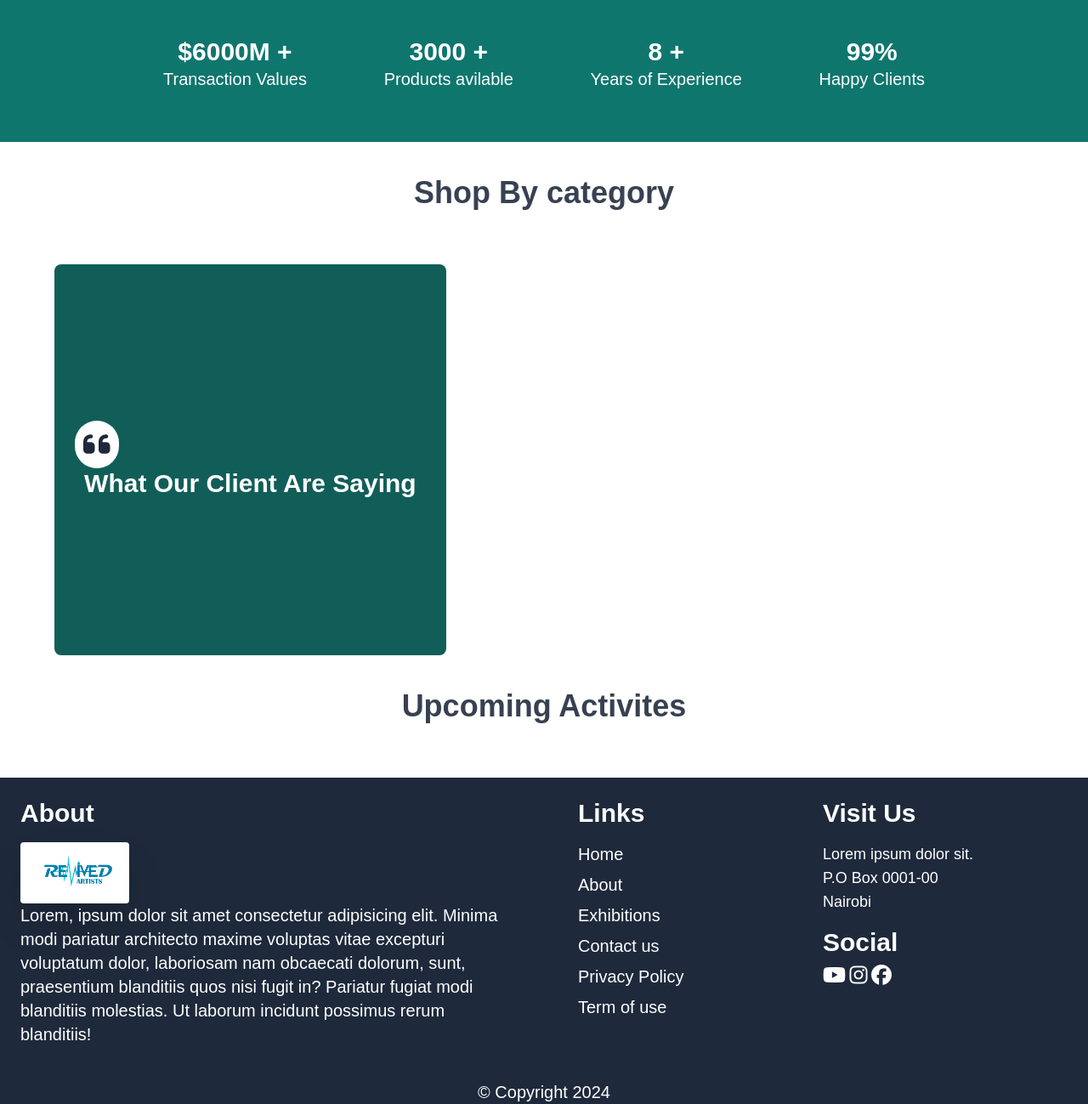
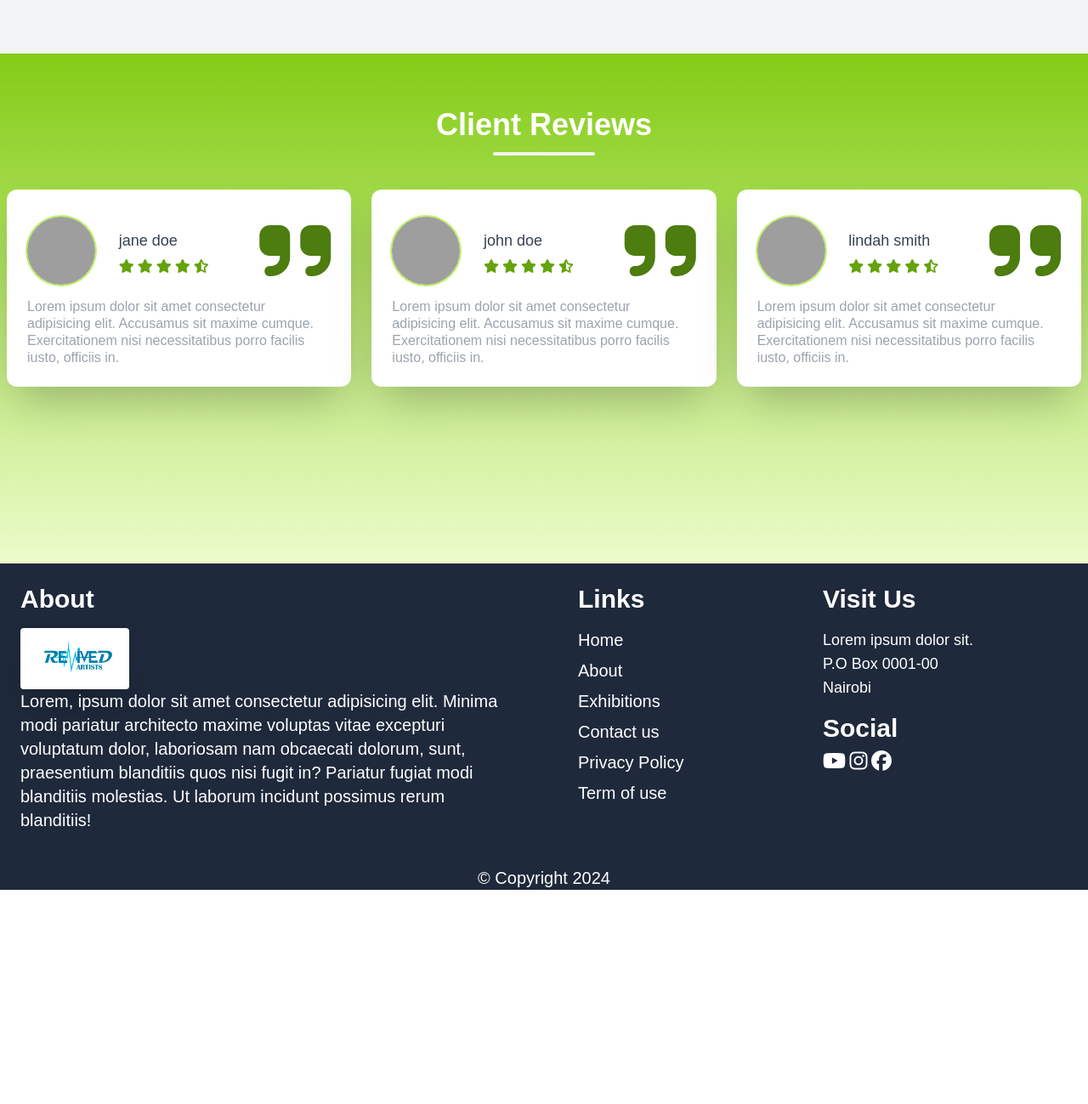
Before and after one commit to zablon-oigo/art, a Django app: page / in a window 1280 px wide. Shown: the part 875-2174 px from the top of the page at 85% size. After the commit the page ends 1922 px from the top, so only its background shows below. Run offline with Django 4.2, Linux system fonts and the light colour scheme; data that the repository does not hold is empty; style sheets or scripts are compiled from the project's sources; parts of the project's set-up code (start-up, migrations or seed data) failed here and were passed over; some libraries are stand-ins or nearby versions; grey boxes are pictures that could not be loaded.

Commit message:
New template design

```diff
--- a/templates/product/landing.html
+++ b/templates/product/landing.html
@@ -1,79 +1,32 @@
 {% extends 'base.html' %}
+{% load static %}
 {% block title %}
 Home
 {% endblock %}
 
 {% block content %}
-<section class=" mx-auto">
-   <div class="">
-    {% load static %}
-
-
-<div id="default-carousel" class="relative w-full" data-carousel="slide">
-    <!-- Carousel wrapper -->
-    <div class="relative h-56 overflow-hidden rounded-lg md:h-[32rem]">
-         <!-- Item 1 -->
-        <div class="hidden duration-700 ease-in-out" data-carousel-item>
-            <h2 class="text-center font-sans text-8xl font-bold">revive artist</h2>
-            <img src="{% static 'image/image1.jpg' %}" class="absolute block w-full -translate-x-1/2 -translate-y-1/2 top-1/2 left-1/2" alt="...">
-        </div>
-        <!-- Item 2 -->
-        <div class="hidden duration-700 ease-in-out" data-carousel-item>
-            <img src="{% static 'image/image2.jpg' %}" class="absolute block w-full -translate-x-1/2 -translate-y-1/2 top-1/2 left-1/2" alt="...">
-        </div>
-        <!-- Item 3 -->
-        <div class="hidden duration-700 ease-in-out" data-carousel-item>
-            <img src="{% static 'image/image3.jpg' %}" class="absolute block w-full -translate-x-1/2 -translate-y-1/2 top-1/2 left-1/2" alt="...">
-        </div>
-        <!-- Item 4 -->
-        <div class="hidden duration-700 ease-in-out" data-carousel-item>
-            <img src="{% static 'image/image2.jpg' %}" class="absolute block w-full -translate-x-1/2 -translate-y-1/2 top-1/2 left-1/2" alt="...">
-        </div>
-        <!-- Item 5 -->
-        <div class="hidden duration-700 ease-in-out" data-carousel-item>
-            <img src="{% static 'image/image3.jpg' %}" class="absolute block w-full -translate-x-1/2 -translate-y-1/2 top-1/2 left-1/2" alt="...">
-        </div>
-    </div>
-
-    <!-- Slider controls -->
-    <button type="button" class="absolute top-0 start-0 z-30 flex items-center justify-center h-full px-4 cursor-pointer group focus:outline-none" data-carousel-prev>
-        <span class="inline-flex items-center justify-center w-10 h-10 rounded-full bg-white/30 dark:bg-gray-800/30 group-hover:bg-white/50 dark:group-hover:bg-gray-800/60 group-focus:ring-4 group-focus:ring-white dark:group-focus:ring-gray-800/70 group-focus:outline-none">
-            <svg class="w-4 h-4 text-white dark:text-gray-800 rtl:rotate-180" aria-hidden="true" xmlns="http://www.w3.org/2000/svg" fill="none" viewBox="0 0 6 10">
-                <path stroke="currentColor" stroke-linecap="round" stroke-linejoin="round" stroke-width="2" d="M5 1 1 5l4 4"/>
-            </svg>
-            <span class="sr-only">Previous</span>
-        </span>
-    </button>
-    <button type="button" class="absolute top-0 end-0 z-30 flex items-center justify-center h-full px-4 cursor-pointer group focus:outline-none" data-carousel-next>
-        <span class="inline-flex items-center justify-center w-10 h-10 rounded-full bg-white/30 dark:bg-gray-800/30 group-hover:bg-white/50 dark:group-hover:bg-gray-800/60 group-focus:ring-4 group-focus:ring-white dark:group-focus:ring-gray-800/70 group-focus:outline-none">
-            <svg class="w-4 h-4 text-white dark:text-gray-800 rtl:rotate-180" aria-hidden="true" xmlns="http://www.w3.org/2000/svg" fill="none" viewBox="0 0 6 10">
-                <path stroke="currentColor" stroke-linecap="round" stroke-linejoin="round" stroke-width="2" d="m1 9 4-4-4-4"/>
-            </svg>
-            <span class="sr-only">Next</span>
-        </span>
-    </button>
-</div>
-
+<div class="min-h-[600px]">
 
 </div>
-    <h1 class="text-4xl text-center text-gray-700 font-semibold my-6">Deals of the Day</h1>
-    <div class="max-w-6xl mx-auto grid md:grid-cols-5 gap-4 grid-cols-2 ">
+<div class="bg-gray-100 md:pb-28 pb-14">
+    <h1 class="text-4xl text-center text-gray-700 font-semibold py-6 uppercase">Deals of the Day</h1>
+<div class="md:px-6 px-5 grid md:grid-cols-5 gap-4 grid-cols-1 ">
     {% for product in products %}
-    <div class="shadow-2xl rounded-b-xl  my-4 ">
+<div class="shadow-2xl rounded-b-xl my-4 " data-aos="zoom-in">
     <a href="{{product.get_absolute_url}}" class="">
         <img src="{{product.image.url}}" alt="{{product.name}}" class="w-full  h-64 object-center object-cover rounded-t-lg">
-            <div class="bg-white p-6 rounded-xl font-sans">
+        <div class="bg-white rounded-xl p-4 font-sans">
 
                 <h3 class="text-gray-500 text-xs tracking-widest title-font mb-1">{{product.category}}</h3>
-                    <h2 class="text-gray-900 title-font text-md font-medium">{{product.name |title}}</h2>
+                <h2 class="text-gray-900 title-font text-sm font-medium">{{product.name |title}}</h2>
                 <p class="mt-1 "><span class="font-semibold">Price:</span> ${{product.price}}</p>
 
-                <div class="my-2">
+            <div class="mt-2">
 
-                        <form action="{% url 'cart:cart_add' product.id %}" method="post" class="flex items-center  justify-around">
+                    <form action="{% url 'cart:cart_add' product.id %}" method="post" class="">
                         {% csrf_token %}
                         {{form}}
-                            <button type="submit" class=" w-full text-white px-6 py-3 hover:scale-x-110 hover:-translate-y-2 hover:duration-700 hover:delay-300 hover:ease-linear transition-all bg-teal-500 hover:bg-teal-800 hover:text-white uppercase">add to cart</button>
+                        <button type="submit" class=" w-full text-white py-2 px-4 rounded text-sm  hover:translate-x-2 hover:duration-700  hover:ease-linear transition-all bg-teal-500 hover:bg-teal-800 hover:text-white uppercase">add to cart</button>
                     </button>
                     </form>
 
@@ -85,111 +38,140 @@ Home
 </div>
 {% endfor %}
 </div>
-                <div class="my-10 flex items-center justify-center">
-                    <button class="px-6 py-3 rounded-xl  bg-teal-500 hover:bg-teal-700   transform-gpu hover:scale-125 hover:translate-y-3  hover:duration-700 hover:delay-300 hover:ease-linear text-white ">
-                        <a href="{% url 'product:product_list' %}" class="inline-flex items-center justify-center text-lg uppercase">view all</a>
-                    </button>
+</div>
+<div class="min-h-[600px] md:px-2 px-4 py-4 md:py-10 bg-gradient-to-b from-lime-500 to-lime-100">
+
+    <h2 class="text-4xl text-center text-white capitalize font-semibold mt-6">
+         client reviews
+    </h2>
+    <hr class="mx-auto w-[120px] mt-3 border-2 border-gray-100 rounded-xl ">
+    <div class="my-10 flex justify-between items-center md:space-x-6  flex-col-reverse md:flex-row">
+        <div class="mb-4 px-6 py-6 bg-white rounded-xl shadow-2xl">
+                <div class="flex items-center justify-between">
+                        <div class="">
+                        <img src="{% static 'image/client1.png' %}" alt="" class="w-[80px] h-[80px] rounded-full ring-2 ring-lime-300 mr-2" />
+                        </div>
+                        <div class="">
+                        <h2 class=" md:text-lg text-md mb-2 text-gray-700">jane doe</h2>
+                    <div class="flex items-center gap-1">
+                        <i class="fa-solid fa-star text-lime-600"></i>
+                        <i class="fa-solid fa-star text-lime-600"></i>
+                        <i class="fa-solid fa-star text-lime-600"></i>
+                        <i class="fa-solid fa-star text-lime-600"></i>
+                        <i class="fa-solid fa-star-half-stroke text-lime-600"></i>
+
+
+                            </div>
+                        </div>
+                    <span class="ml-10">
+                        <i class="fa-solid fa-quote-right text-lime-700 text-8xl"></i>
+
+                    </span>
+                 </div>
+                <div class="mt-2">
+                     <p class="text-md leading-tight font-light text-gray-400">
+                        Lorem ipsum dolor sit amet consectetur adipisicing elit. Accusamus sit maxime cumque. Exercitationem nisi necessitatibus porro facilis iusto, officiis in.
+                     </p>
+                </div>
+      </div>
+        <div class="mb-4 px-6 py-6 bg-white rounded-xl shadow-2xl">
+                <div class="flex items-center justify-between">
+                        <div class="">
+                        <img src="{% static 'image/client2.png' %}" alt="" class="w-[80px] h-[80px] rounded-full ring-2 ring-lime-300 mr-2" />
+                        </div>
+                        <div class="">
+                        <h2 class=" md:text-lg text-md mb-2 text-gray-700">john doe</h2>
+                    <div class="flex items-center gap-1">
+                        <i class="fa-solid fa-star text-lime-600"></i>
+                        <i class="fa-solid fa-star text-lime-600"></i>
+                        <i class="fa-solid fa-star text-lime-600"></i>
+                        <i class="fa-solid fa-star text-lime-600"></i>
+                        <i class="fa-solid fa-star-half-stroke text-lime-600"></i>
+
+
+                            </div>
+                        </div>
+                    <span class="ml-10">
+                        <i class="fa-solid fa-quote-right text-lime-700 text-8xl"></i>
+                    </span>
+                 </div>
+                <div class="mt-2">
+                     <p class="text-md leading-tight font-light text-gray-400">
+                        Lorem ipsum dolor sit amet consectetur adipisicing elit. Accusamus sit maxime cumque. Exercitationem nisi necessitatibus porro facilis iusto, officiis in.
+                     </p>
+                </div>
+      </div>
+        <div class="mb-4 px-6 py-6 bg-white rounded-xl shadow-2xl">
+                <div class="flex items-center justify-between">
+                        <div class="">
+                        <img src="{% static 'image/client3.png' %}" alt="" class="w-[80px] h-[80px] rounded-full ring-2 ring-lime-300 mr-2" />
+                        </div>
+                        <div class="">
+                        <h2 class=" md:text-lg text-md mb-2 text-gray-700">lindah smith</h2>
+                    <div class="flex items-center gap-1">
+                        <i class="fa-solid fa-star text-lime-600"></i>
+                        <i class="fa-solid fa-star text-lime-600"></i>
+                        <i class="fa-solid fa-star text-lime-600"></i>
+                        <i class="fa-solid fa-star text-lime-600"></i>
+                        <i class="fa-solid fa-star-half-stroke text-lime-600"></i>
+
+
+                            </div>
+                        </div>
+                    <span class="ml-10">
+                        <i class="fa-solid fa-quote-right text-lime-700 text-8xl"></i>
+                    </span>
+                 </div>
+                <div class="mt-2">
+                     <p class="text-md leading-tight font-light text-gray-400">
+                        Lorem ipsum dolor sit amet consectetur adipisicing elit. Accusamus sit maxime cumque. Exercitationem nisi necessitatibus porro facilis iusto, officiis in.
+                     </p>
+                </div>
       </div>
 
 
 </div>
-</section>
-<div class="my-10 bg-teal-700  text-white px-10 py-12">
-<div class="max-w-4xl mx-auto flex md:flex-row flex-col items-center justify-between">
-    <div class="mb-3">
-        <h2 class="text-3xl font-bold text-center">$6000M +</h2>
-        <p class="text-xl font-medium text-center">Transaction Values</p>
-   </div>
-   <div class="mb-3">
-       <h2 class="text-3xl font-bold text-center">3000 +</h2>
-        <p class="text-xl font-medium text-center">Products avilable</p>
-   </div>
-   <div class="mb-3">
-       <h2 class="text-3xl font-bold text-center">8 +</h2>
-        <p class="text-xl font-medium text-center">Years of Experience</p>
-   </div>
-   <div class="mb-3">
-       <h2 class="text-3xl font-bold text-center">99%</h2>
-        <p class="text-xl font-medium text-center">Happy Clients</p>
     </div>
 </div>
-</div>
-<section class="my-10">
-    <h2 class="text-4xl text-center font-semibold text-gray-700 mb-6">Shop By category</h2>
-    <div class="grid md:grid-cols-4 grid-cols-2 gap-4 max-w-6xl mx-auto">
-        {% for category in categories %}
-            <div class=" bg-black rounded-xl shadow-2xl  md:px-10 px-3 py-6 text-white">
-                <div class="">
-                    <h2 class="text-3xl mb-2 text-center font-semibold ">{{category.name}}</h2>
-                    <div class="">
-                        <button class="border-2 w-full border-white rounded-xl px-6 py-3">
-                            <a href="" class="uppercase text-md">view all</a></button>
-                    </div>
-                </div>
+<script>
+const slides=document.querySelectorAll(".slides img")
+let slideIndex=0
+let intervalId=null;
 
-            </div>
-            {% endfor %}
+document.addEventListener("DOMContentLoaded", initializeSlider)
+function initializeSlider(){
+    if(slides.length > 0){
+        slides[slideIndex].classList.add("displayslide")
+        intervalId=setInterval(nextSlide,5000)
 
-    </div>
-    <div class="my-10 max-w-6xl mx-auto">
-        <div class="flex items-center justify-between md:flex-row flex-col">
-            <div class="md:w-2/5 w-full bg-teal-800 p-6 rounded-lg text-white ">
-                <div class="md:my-40 my-20">
-                    <i class="fa-solid fa-quote-left text-4xl rounded-full bg-white px-2.5 py-2.5 text-slate-800"></i>
-                    <h2 class="text-3xl capitalize text-center font-bold">What our client are saying</h2>
-
-                </div>
-            </div>
-            <section class="md:w-1/2 w-full  flex flex-row items-center justify-center">
-                {% for client in testimonials %}
-                <div class=" bg-gray-100 rounded-xl p-8 shadow-2xl testimonials   flex items-center justify-center md:flex-row flex-col duration-700 ease-in-out ">
-                    <img src="{{client.image.url}}" alt="" class=" h-20 w-20 rounded-full ring-2 ring-green-500">
-                    <div class="md:mx-6 ml-0">
-                        <p class="text-md font-sans font-medium text-gray-600 text-center">{{client.description}}</p>
-                          <h2 class="text-ld  text-gray-700 text-center font-semibold">{{client.name |title}}</h2>
-                          <p class="text-gray-500 text-sm text-center font-sans">{{client.designation}}</p>
-                    </div>
-                </div>
-                {% endfor %}
-                </div>
-            </section>
-        </div>
-    </div>
-    <section class="my-10 max-w-6xl mx-auto">
-        <h2 class="text-4xl text-center font-semibold text-gray-700 mb-6">Upcoming Activites</h2>
-
-              <div class="grid md:grid-cols-3 grid-cols-1 gap-4 place-content-center">
-                {% for event in exhibitions %}
-                <div class="max-w-sm bg-white border border-gray-200 rounded-lg shadow dark:bg-gray-800 dark:border-gray-700">
-                    <a href="#">
-                        <img class="rounded-t-lg" src="{{event.image.url}}" alt="" />
-                    </a>
-                    <div class="p-5">
-                        <a href="#">
-                            <h5 class="mb-2 text-2xl font-bold tracking-tight text-gray-900 dark:text-white">{{event.title}}</h5>
-                        </a>
-                        <p class="mb-3 font-sans line-clamp-3 text-gray-700 dark:text-gray-400">{{event.description}}</p>
-                        <a href="#" class="inline-flex items-center px-3 py-2 text-sm font-medium text-center text-white bg-blue-700 rounded-lg hover:bg-blue-800 focus:ring-4 focus:outline-none focus:ring-blue-300 dark:bg-blue-600 dark:hover:bg-blue-700 dark:focus:ring-blue-800">
-                            Read more
-                            <svg class="rtl:rotate-180 w-3.5 h-3.5 ms-2" aria-hidden="true" xmlns="http://www.w3.org/2000/svg" fill="none" viewBox="0 0 14 10">
-                                <path stroke="currentColor" stroke-linecap="round" stroke-linejoin="round" stroke-width="2" d="M1 5h12m0 0L9 1m4 4L9 9"/>
-                            </svg>
-                        </a>
-                    </div>
-                </div>
-                {% endfor %}
-              </div>
+    }
 
 
-    </section>
-</section>
-<script>
-    $(document).ready(function () {
-        $("#add-to-cart-button").on("click", function () {
-            $("input[name='add_to_cart']").val(true);
-            $("form").submit();
-        });
-    });
+}
+function showSlide(index){
+
+    if (index >= slides.length){
+        slideIndex=0;
+
+    }
+    else if(index < 0 ){
+        slideIndex = slides.length -1;
+
+    }
+slides.forEach(slide=>{
+    slide.classList.remove("displayslide")
+})
+slide[slideIndex].classList.add("displaySlide")
+}
+function prevSlide(){
+    slideIndex--
+    showSlide(slideIndex)
+
+}
+function nextSlide(){
+    slideIndex++;
+    showSlide(slideIndex)
+
+}
     </script>
-<script src="{% static 'js/main.js' %}"></script>
 {% endblock %}
```
Lines whose indentation alone changed are shown as unchanged.
